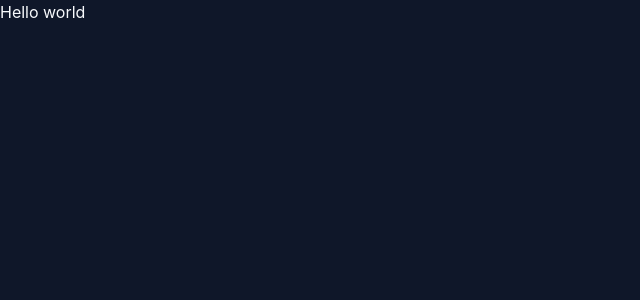
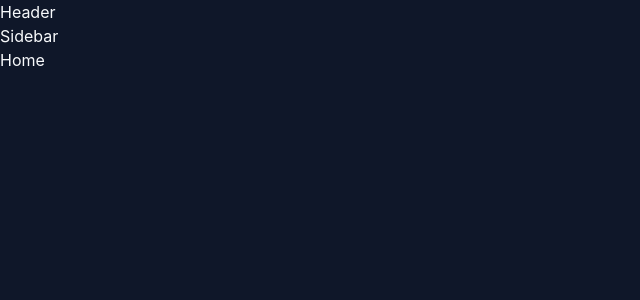
Before and after one commit to mrishab/ML-Playground, a React (Vite) app: page / in a window 1280 px wide. Shown: the top 300 px of the page, without its empty margins (0-640 px from the left). Built offline with nearby package versions, Linux system fonts and the light colour scheme.

Commit message:
Added appshell placeholder

```diff
--- a/src/App.tsx
+++ b/src/App.tsx
@@ -1,7 +1,7 @@
-import { BrowserRouter as Router } from "react-router-dom";
 import { ThemeProvider } from "next-themes";
 import "./index.css";
 import { Toaster } from "sonner";
+import { AppShell } from "./AppShell";
 
 function App() {
   return (
@@ -10,10 +10,8 @@ function App() {
       defaultTheme="dark"
       storageKey="comp-381-ui-theme"
     >
-      <Router>
-        <div>Hello world</div>
+        <AppShell />
         <Toaster richColors position="top-right" />
-      </Router>
     </ThemeProvider>
   );
 }
--- /dev/null
+++ b/src/AppShell.tsx
@@ -0,0 +1,19 @@
+import { Route, Routes } from "react-router-dom";
+import { BrowserRouter as Router } from "react-router-dom";
+
+
+export function AppShell() {
+  return (
+    <>
+      <header>Header</header>
+      <div>Sidebar</div>
+      <main>
+      <Router>
+        <Routes>
+          <Route path="/" element={<div>Home</div>} />
+        </Routes>
+        </Router>
+      </main>
+    </>
+  );
+}
--- a/src/index.css
+++ b/src/index.css
@@ -108,8 +108,6 @@
       sans-serif;
     height: 100vh;
     height: 100dvh;
-    -webkit-overflow-scrolling: touch;
-    overflow: hidden;
   }
 
   /* Allow text selection for inputs */
--- a/vite.config.ts
+++ b/vite.config.ts
@@ -12,10 +12,14 @@ export default defineConfig({
     VitePWA({
       registerType: "autoUpdate",
       includeAssets: ["favicon.ico", "apple-touch-icon.png", "masked-icon.svg"],
+      workbox: {
+        maximumFileSizeToCacheInBytes: 10 * 1024 * 1024, // 10 MB
+      },
       manifest: {
-        name: "COMP 381 - Final Project",
-        short_name: "COMP 381",
-        description: "Final Project",
+        name: "COMP 381 - ML Playground",
+        short_name: "ML Playground",
+        description:
+          "Machine Learning Playground - Train and compare ML models in browser",
         theme_color: "#3b82f6",
         background_color: "#ffffff",
         display: "standalone",
```
